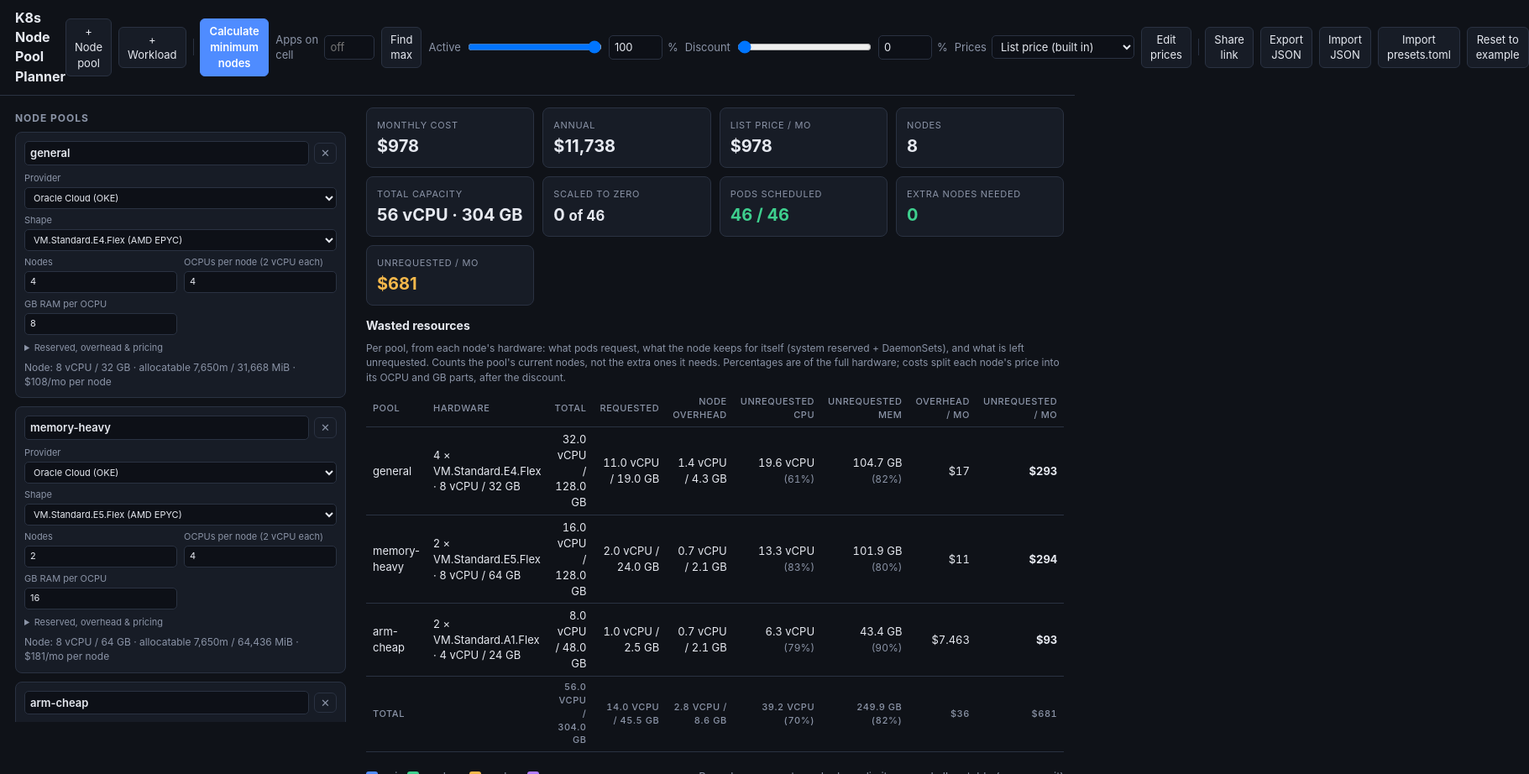
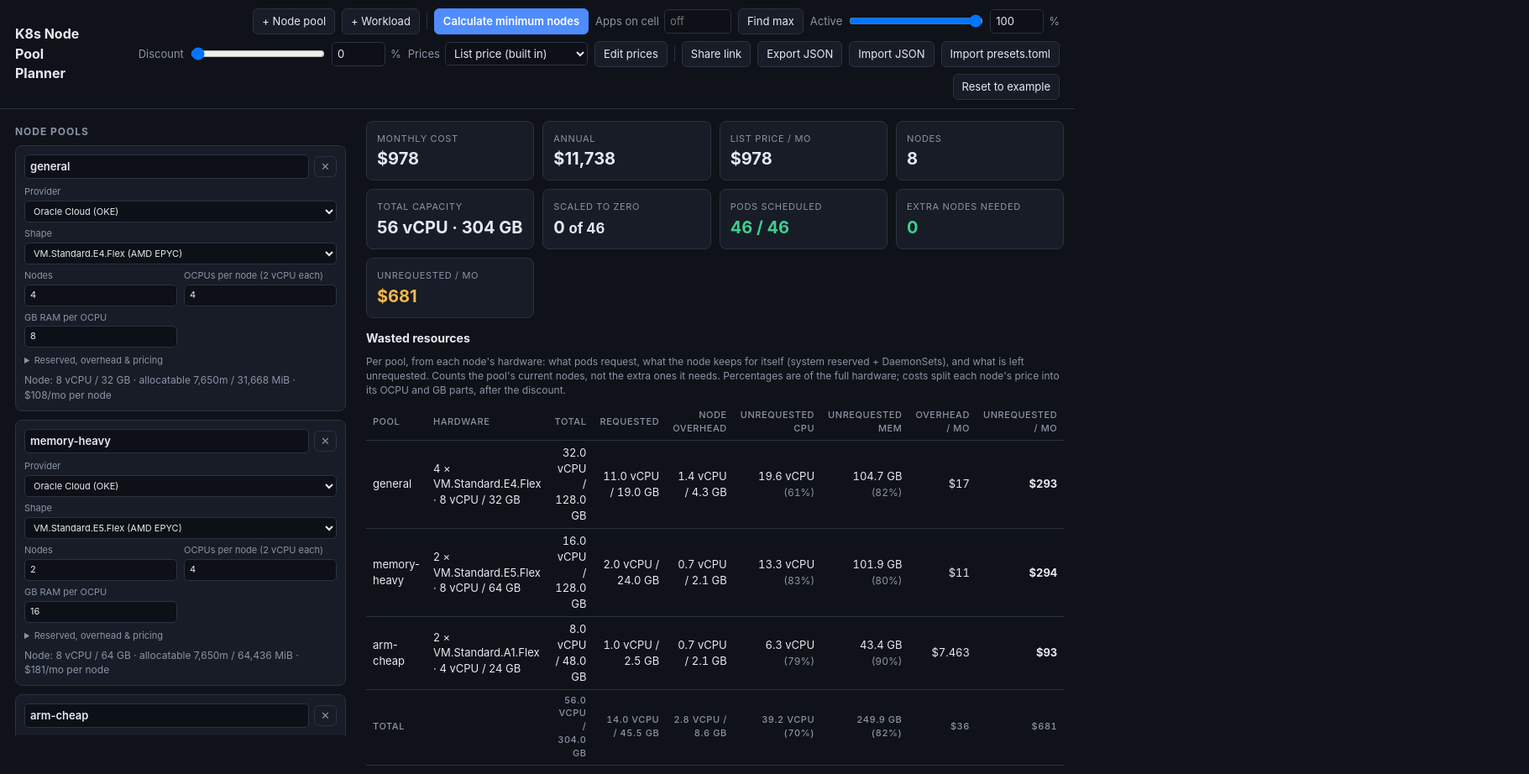
Before and after one commit to selftaught/k8s-node-pool-planner, a website with bundled scripts: page index.html in a window 1280 px wide. Shown: the top 922 px of the page at 84% size, 1821 px wide, since content can reach past the window. Built offline with nearby package versions, Linux system fonts and the light colour scheme.

Commit message:
Serve with Cache-Control: no-cache so Cloudflare shows new deploys; wrap the toolbar
Co-authored-by: Cursor <cursoragent@cursor.com>

```diff
--- a/style.css
+++ b/style.css
@@ -4,7 +4,7 @@ body { margin:0; background:var(--bg); color:var(--fg); font:13px/1.45 -apple-sy
 header { display:flex; justify-content:space-between; align-items:center; padding:10px 18px; border-bottom:1px solid var(--line); position:sticky; top:0; background:var(--bg); z-index:5; }
 h1 { font-size:16px; margin:0; } h2 { font-size:12px; text-transform:uppercase; letter-spacing:.08em; color:var(--mute); margin:18px 0 8px; }
 h3 { font-size:14px; margin:0 0 8px; }
-.toolbar { display:flex; gap:8px; align-items:center; } .sep { width:1px; height:20px; background:var(--line); }
+.toolbar { display:flex; gap:8px; align-items:center; flex-wrap:wrap; justify-content:flex-end; } .sep { width:1px; height:20px; background:var(--line); }
 button { background:var(--panel); color:var(--fg); border:1px solid var(--line); border-radius:6px; padding:5px 10px; cursor:pointer; font:inherit; }
 button:hover { border-color:var(--accent); } button.danger:hover { border-color:var(--bad); }
 main { display:grid; grid-template-columns:400px 1fr; gap:18px; padding:0 18px 40px; }
```
Also changed, not shown: 2 other files.
